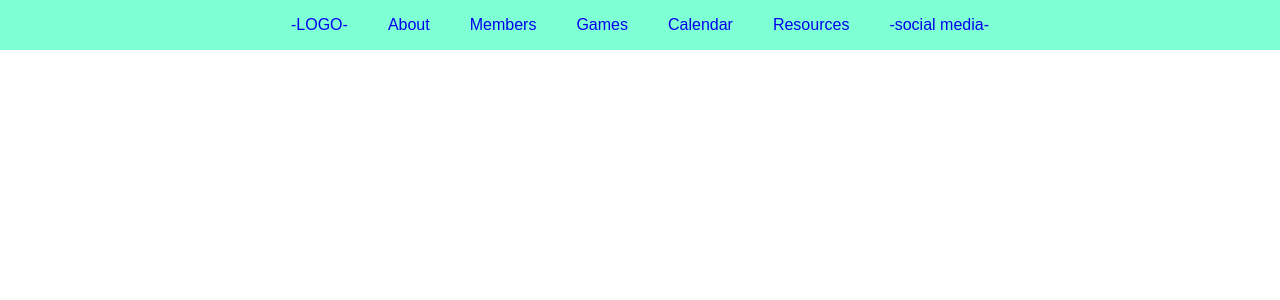
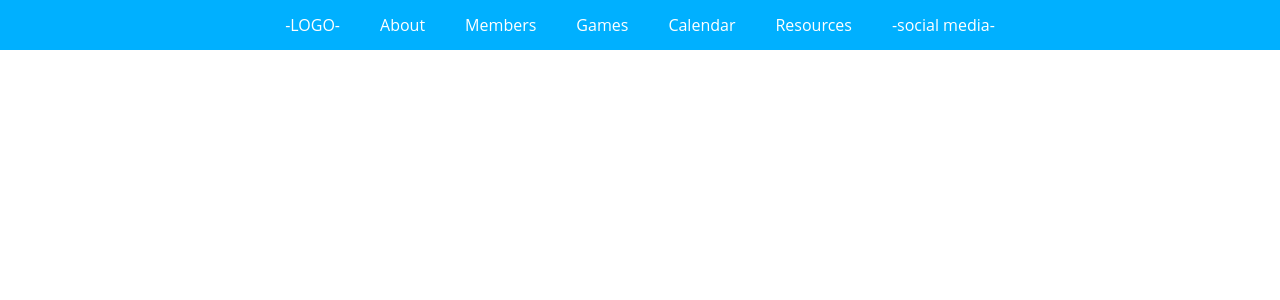
Before and after one commit to AnoXDD/gds-crispy-octo-tribble, a PHP site: page /about.html in a window 1280 px wide. Shown: the top 300 px of the page. Run offline with PHP 8.4, Linux system fonts and the light colour scheme.

Commit message:
Add basic css setup for the website

```diff
--- a/new-site/main.css
+++ b/new-site/main.css
@@ -353,10 +353,15 @@ td,
 th {
   padding: 0; }
 
-html {
+.btn-anim, .nav > *, .page-content .section-inner .title .btn {
+  transition-property: background, box-shadow, font-size, transform;
+  transition-duration: .4s; }
+
+body, html {
   box-sizing: border-box;
   width: 100%;
-  display: block; }
+  display: block;
+  font-family: 'Open Sans', sans-serif; }
 
 *, *:before, *:after {
   box-sizing: inherit;
@@ -378,11 +383,12 @@ img, button:focus {
   height: 50px;
   display: flex;
   justify-content: center;
-  background-color: aquamarine; }
+  background-color: #00b0ff; }
   .nav > * {
     padding: 0 20px;
     line-height: 50px;
-    text-decoration: none; }
+    text-decoration: none;
+    color: white; }
     .nav > *:hover {
       transform: scale(1.1, 1.1); }
 
--- a/new-site/main.scss
+++ b/new-site/main.scss
@@ -1,5 +1,4 @@
 @import 'normalize';
-
 
 $large-phone-width: 480px;
 $tablet-width: 720px;
@@ -7,43 +6,74 @@ $small-desktop-width: 1024px;
 $medium-desktop-width: 1280px;
 $large-desktop-width: 1440px;
 
+$light-blue: #82B1FF;
+$blue: #448AFF;
+$dark-blue: #2979ff;
+$darker-blue: #2962ff;
+
+$light-blue: #80d8ff;
+$blue: #40c4ff;
+$dark-blue: #00b0ff;
+$darker-blue: #0091ea;
+
+$orange: #ffab40;
+$dark-orange: #ff9100;
+
 @mixin large-phone {
   @media (only-screen and min-width: #{$large-phone-width}) and (max-width: #{$tablet-width - 1px}) {
     @content;
   }
 }
+
 @mixin tablet {
   @media (only-screen and min-width: #{$tablet-width}) and (max-width: #{$small-desktop-width - 1px}) {
     @content;
   }
 }
+
+// The combination of large-phone and tablet
+@mixin mobile {
+  @media (only-screen and min-width: #{$large-phone-width}) and (max-width: #{$small-desktop-width - 1px}) {
+    @content;
+  }
+}
+
 @mixin desktop {
   @media (only-screen and min-width: #{$small-desktop-width}) {
     @content;
   }
 }
+
 @mixin small-desktop {
   @media (only-screen and min-width: #{$small-desktop-width}) and (max-width: #{$medium-desktop-width - 1px}) {
     @content;
   }
 }
+
 @mixin medium-desktop {
   @media (only-screen and min-width: #{$medium-desktop-width}) and (max-width: #{$large-desktop-width - 1px}) {
     @content;
   }
 }
+
 @mixin large-desktop {
   @media (only-screen and min-width: #{$large-desktop-width}) {
     @content;
   }
 }
 
+// Helper class
+.btn-anim {
+  transition-property: background, box-shadow, font-size, transform;
+  transition-duration: .4s;
+}
 
 //Defaults to standardize behavior
-html {
+body, html {
   box-sizing: border-box;
-  width:100%;
+  width: 100%;
   display: block;
+  font-family: 'Open Sans', sans-serif;
 }
 
 *, *:before, *:after {
@@ -70,19 +100,20 @@ img, button:focus {
   height: 50px;
   display: flex;
   justify-content: center;
-  background-color: aquamarine;
+  background-color: $dark-blue;
   & > * {
     padding: 0 20px;
     line-height: 50px;
     text-decoration: none;
+    color: white;
+
+    @extend .btn-anim;
 
     &:hover {
       transform: scale(1.1, 1.1);
     }
   }
 }
-
-
 
 //Fullpage: Horizontal slider. clean up later
 .content-slider {
@@ -96,12 +127,9 @@ img, button:focus {
   overflow: auto;
   white-space: nowrap;
 
-
   .slider-inner {
     width: 9000px;
-    height:100%;
-
-
+    height: 100%;
 
     a {
       float: left;
@@ -109,14 +137,12 @@ img, button:focus {
       height: 100%;
       margin: 0 20px;
       background-color: darkseagreen;
+
     }
 
   }
 
 }
-
-
-
 
 //Fullpage: sections and content
 
@@ -125,7 +151,6 @@ img, button:focus {
   height: 100vh;
   width: 100%;
   padding: 0;
-
 
   .section {
     height: 100%;
@@ -138,7 +163,7 @@ img, button:focus {
   }
 
   .section-inner {
-    background-color: rgba(50, 50, 50, 0.5);
+    background-color: rgba(255, 255, 255, 0.8);
     height: 100%;
     width: 100%;
     position: relative;
@@ -171,24 +196,65 @@ img, button:focus {
       width: auto;
       position: absolute;
       z-index: 201;
-      max-width: 100%;
-      top: calc(50% + 25px);
-      @include desktop {
-        top: 50%;
+      max-width: 90%;
+      top: 20%;
+      left: 5%;
+      font-size: 30px;
+      padding: 20px;
+      font-weight: bold;
+
+      @include large-phone {
+        font-size: 36px;
       }
-      left: 50%;
-      transform: translate(-50%, -50%);
+      @include tablet {
+        font-size: 40px;
+      }
+      @include small-desktop {
+        font-size: 44px;
+      }
+      @include medium-desktop {
+        font-size: 48px;
+      }
+      @include large-desktop {
+        font-size: 52px;
+      }
+
+      .btn {
+        background: $blue;
+        padding: 10px;
+        display: block;
+        font-size: 25px;
+        border-radius: 4px;
+        width: 250px;
+        text-align: center;
+        color: #fff;
+        margin-top: 30px;
+        box-shadow: 1px 1px 1px #888;
+
+        @extend .btn-anim;
+
+        @include mobile {
+          font-size: 15px;
+          width: 150px;
+        }
+
+        &:hover {
+          background: $darker-blue;
+          box-shadow: 1px 3px 1px #888;
+        }
+
+        &:active {
+          background: $dark-blue;
+        }
+      }
 
       .sub-title, .sub-title p {
         @extend p;
-        margin: 0;
+        margin: 20px 0;
         text-shadow: none;
-        padding-left: 10%;
-        white-space: nowrap;
-        color: blue;
-        font-family: zekton, sans-serif;
-        font-weight: bold;
-        float: right;
+        padding: 0 5%;
+        font-weight: 300;
+        color: black;
 
         font-size: 20px;
         @include large-phone {
@@ -201,10 +267,12 @@ img, button:focus {
           font-size: 34px;
         }
         @include medium-desktop {
-          font-size: 38px;
+          margin: 50px 0;
+          font-size: 34px;
         }
         @include large-desktop {
-          font-size: 42px;
+          margin: 50px 0 70px;
+          font-size: 34px;
         }
       }
       h1 {
```
Also changed, not shown: other parts of new-site/main.css (+49 -16 lines), new-site/index.html (+10 -1 lines), 1 other file.
